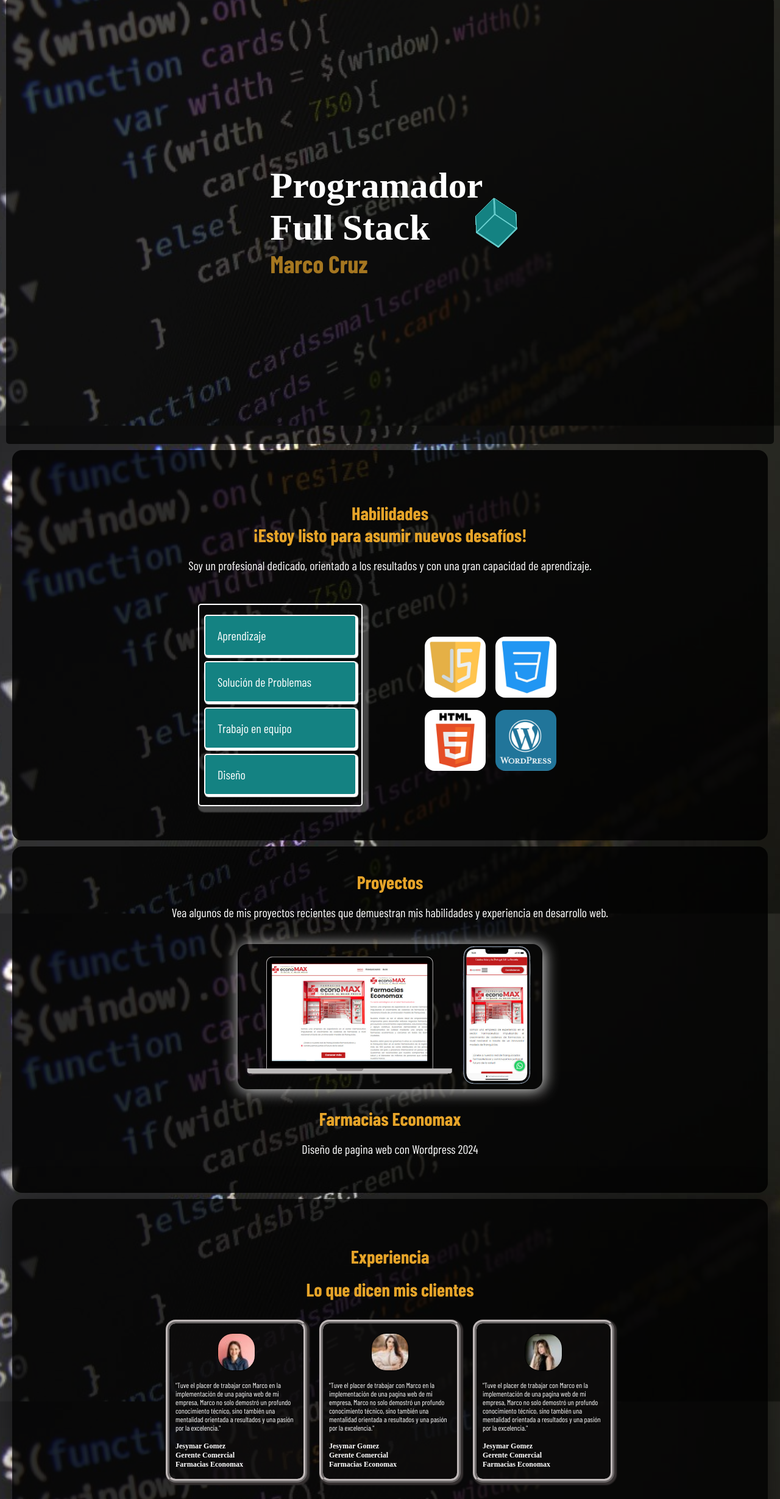
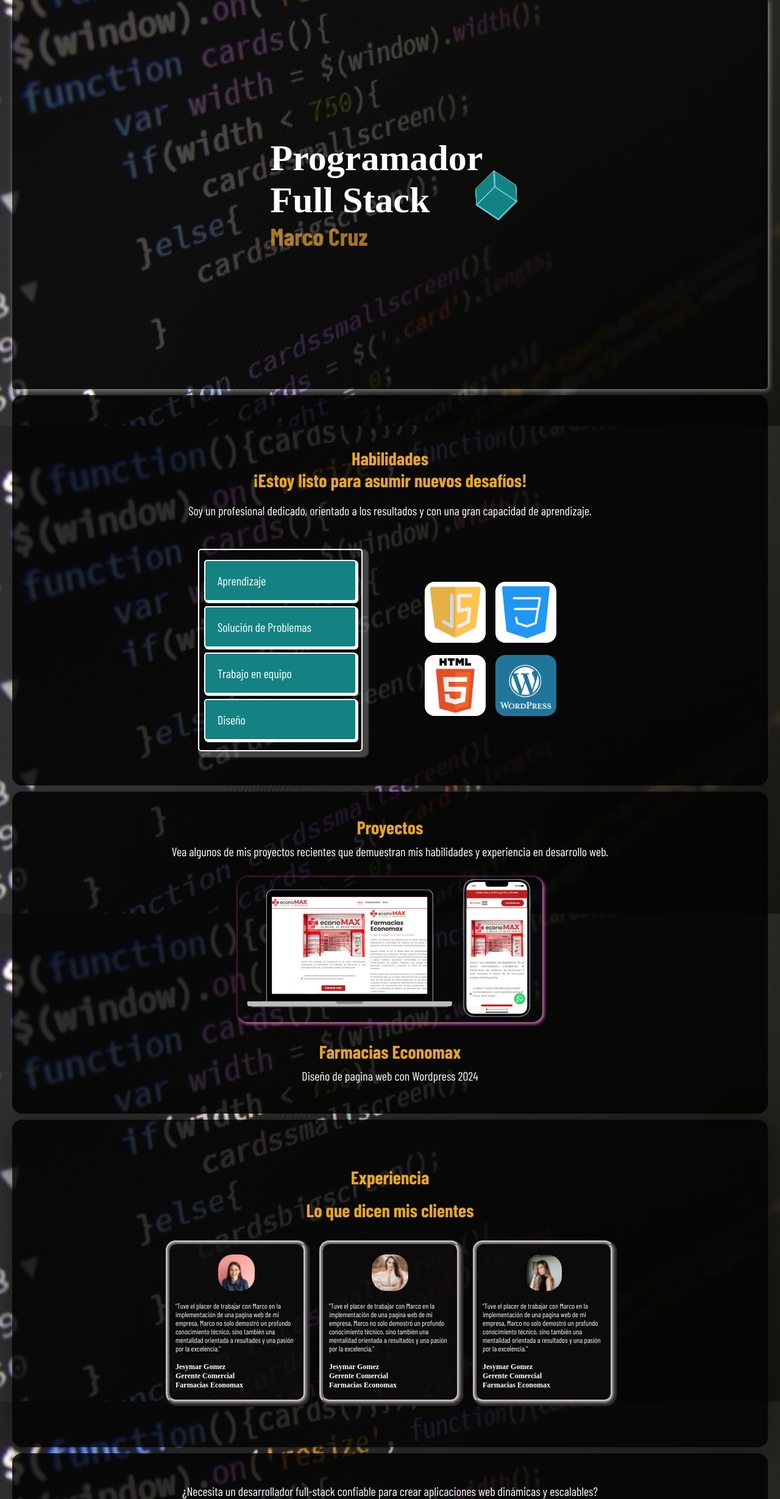
Before and after one commit to marcobou89/portafolio, a plain HTML site: page index.html in a window 1280 px wide. Shown: the part 102-2560 px from the top of the page at 61% size. Drawn offline with nearby package versions, Linux system fonts and the light colour scheme; a web font is replaced by a local one.

Commit message:
odificacion final

```diff
--- a/assets/css/style.css
+++ b/assets/css/style.css
@@ -5,13 +5,14 @@
     --amarillo:#E6A429;
     --background: rgba(0, 0, 0, 0.719) ;
     --font:font-family: "Barlow Condensed", sans-serif;
+    --boxshadow: 2px 2px 10px -1px rgba(235, 232, 232, 0.651);
 }
 
 /* Dispositivos md Tablet */
 /* 0 - 768px */
 @media (max-width: 500px) {
 .h1{
-    font-size: 40px;
+    font-size: 45px;
 
 }
 .h2{
@@ -24,8 +25,6 @@
 .imgproyecto1{
 width: 100px;
 height: 100px;
-
-
 }
 .imgproyecto2{
     width: 50px;
@@ -33,15 +32,21 @@ height: 100px;
 }
 fieldset{
 width: 100px;
-
 }
 .acordeon{
 width: 200px;
 }
+.contenedorinfo{
+height: 67vh;
+}
+}
 
+@media (min-width:501px) {
+    .contenedorinfo{
+        height: 80vh;
 
 }
-
+}
 
 header{
     margin: 0%;
@@ -107,6 +112,7 @@ p{
     opacity:0.7;
 
 }
+
 
 
 /*============= nav ======*/
@@ -204,7 +210,7 @@ nav> a:hover{
 
 
 .secinfo{
-
+    margin: 0px 10px;
     display: flex;
     align-items: center;
     height: auto;
@@ -212,11 +218,11 @@ nav> a:hover{
     flex-wrap: wrap;
     border-radius: 5px;
     background-color: var(--background);
+    box-shadow: 2px 2px 10px -1px rgba(235, 232, 232, 0.651);
 }
 
 
 .contenedorinfo{
-    height: calc(100vh - var(--header-height));
     display: flex;
     justify-content: center;
     align-items: center;
@@ -301,6 +307,9 @@ nav> a:hover{
 
 
 .habilidades{
+    display: flex;
+    flex-direction: column;
+    justify-content: center;
     margin: 10px;
     border-radius: 16px;
     background-color: rgba(0, 0, 0, 0.822);
@@ -411,6 +420,10 @@ background-color: rgba(0, 0, 0, 0.822);
 
 }
 
+.proyectos p{
+    text-align: center;
+    margin: .5em;
+}
 
 .divproyectostitulo{
 display: flex;
@@ -442,7 +455,7 @@ padding: 20px 20px 0px 20px;
     align-items: center;
     width: 500px;
     border-radius: 16px;
-    box-shadow: 2px 2px 25px 1px rgba(255, 255, 255, 0.849);
+    box-shadow: 2px 2px 5px 1px rgb(216, 102, 182);
 }
 
 .divempresa{
@@ -583,6 +596,11 @@ box-shadow: 2px 2px 2px 2px rgb(54, 49, 49);
         align-items: center;
         flex-wrap: wrap;
 
+
+        }
+
+        .divcontactotitulo p{
+            margin:.5em;
         }
 
         .divcontactocontenido{
@@ -618,7 +636,7 @@ box-shadow: 2px 2px 2px 2px rgb(54, 49, 49);
             display: flex;
             flex-direction: column;
             justify-content: start;
-            padding: 2em;
+            padding: 1em;
             border-radius: 16px;
             border: 1px solid;
             background-color: rgba(255, 255, 255, 0.24);
@@ -702,7 +720,6 @@ box-shadow: 2px 2px 2px 2px rgb(54, 49, 49);
         }
         .secfooter{
 
-        padding: 1rem;
         border-radius: 16px;
         background-color: rgba(0, 0, 0, 0.822);
 
```
